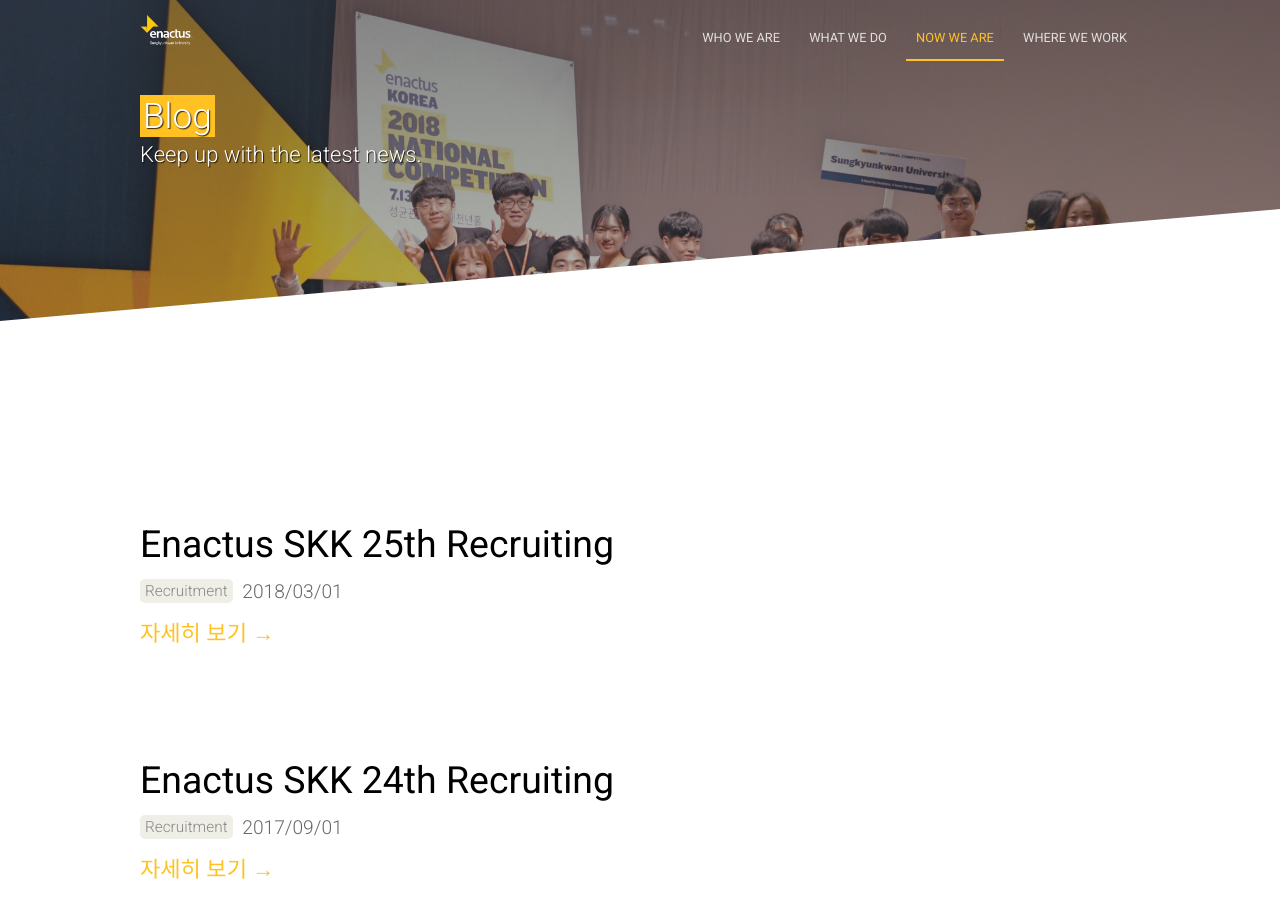
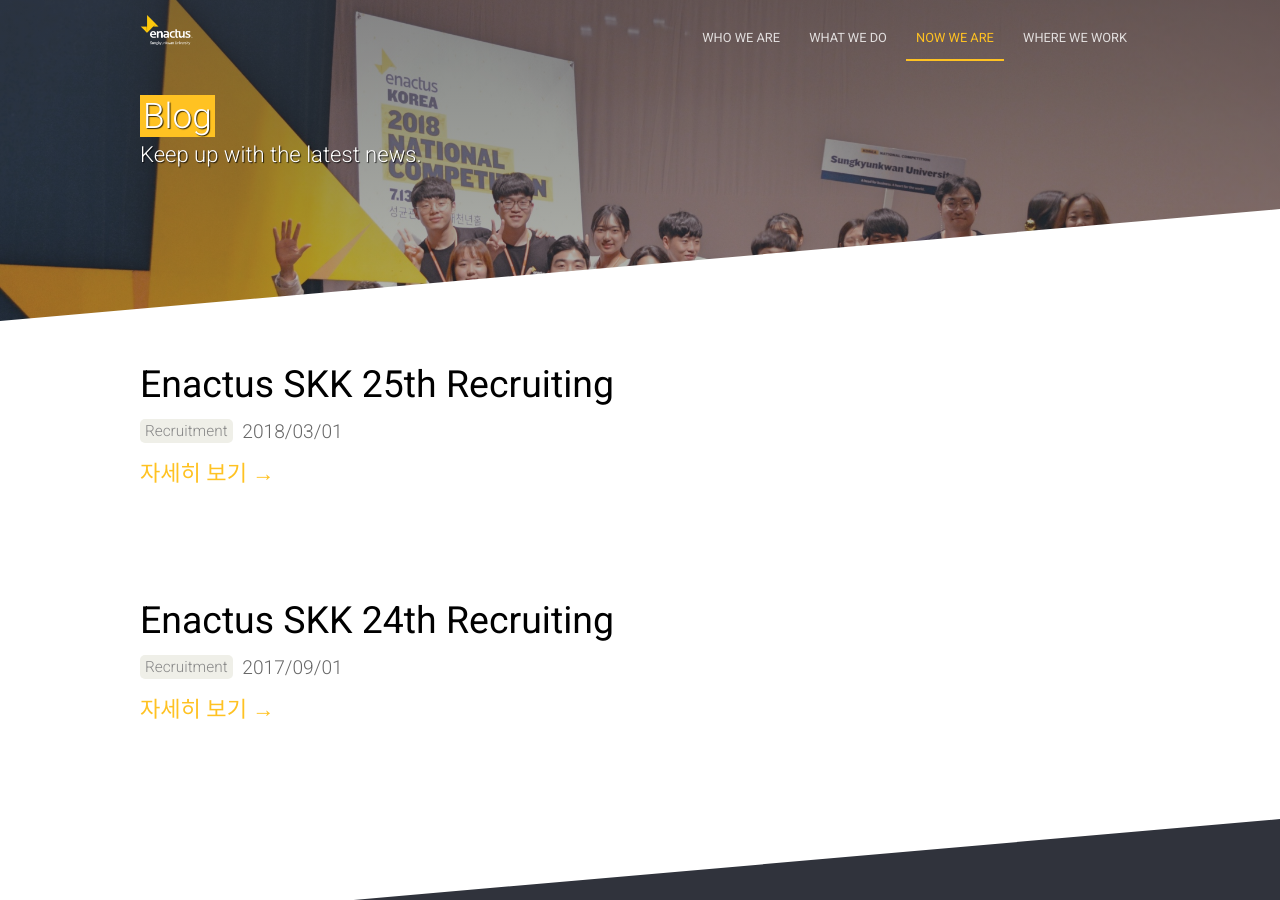
Before and after one commit to enactus-skk/enactus-skk.github.io, a Jekyll site: the page built from blog/index.html, in a window 1280 px wide and 900 px high. Built offline with Jekyll 4.4.1, drawn with Linux system fonts in a browser that asks for light colours; nearby versions of some CDN libraries; the list of posts is cut into pages by our own code.

Commit message:
layout fixed

```diff
--- a/_sass/layout.scss
+++ b/_sass/layout.scss
@@ -146,6 +146,17 @@
 	margin-top: -2px;
 	&.first {
 		margin-top: -10vh;
+		&.less-padding-top {
+			padding-top: 100px;
+			padding-bottom:100px;
+		}
+		&.zero-padding-top {
+			padding-top: 50px;
+			padding-bottom: 50px;
+		}
+		.text-container{
+			margin-top:-60px;
+		}
 	}
 	&.diagonal {
 		-webkit-transform: skewY(-$section-rotation);
--- a/about/index.html
+++ b/about/index.html
@@ -4,7 +4,7 @@
 subtitle: Meet our efficient and qualified team.
 ---
 
-<section class="first diagonal alternate">
+<section class="first diagonal alternate less-padding-top">
 	<div class="container">
 	    <p class="editor-link" style="text-align: center;"><a href="cloudcannon:collections/_staff_members/" class="btn"><strong>&#9998;</strong>Manage Staff members</a></p>
 		<ul class="image-grid">
--- a/blog/index.html
+++ b/blog/index.html
@@ -5,7 +5,7 @@
 subtitle: Keep up with the latest news.
 ---
 
-<section class="first diagonal">
+<section class="first diagonal zero-padding-top">
 	<div class="text-container">
 		<ul class="blog-posts">
 			{% include list-posts.html posts=paginator.posts %}
--- a/contact/index.html
+++ b/contact/index.html
@@ -4,8 +4,8 @@
 subtitle: We'd love to help your business.
 ---
 
-<section class="first diagonal alternate">
-	<div class="container halves aligned-top">
+<section class="first diagonal alternate less-padding-top">
+	<div class="container halves aligned-top" style="padding-top:40px;">
 		<div>
 			<h3>Address</h3>
 				<address><strong><a target="_blank" href="https://www.google.com/maps/place/{{ site.data.team.map.address | default: site.data.team.map.title | url_encode }}">{{ site.data.team.map.title | replace: ", ", ", <br>" }}</a></strong></address>
--- a/projects/index.html
+++ b/projects/index.html
@@ -4,7 +4,7 @@
 subtitle: See some of our proud proejcts.
 ---
 
-<section class="first diagonal alternate">
+<section class="first diagonal alternate less-padding-top">
 	<div class="container">
 
 			{% assign _projects = site.projects | group_by_exp:"item", "item.end_year" %}
```
Also changed, not shown: _posts/2018-03-01-enactus-skk-25th-recruiting.md (+1 -1 lines).
